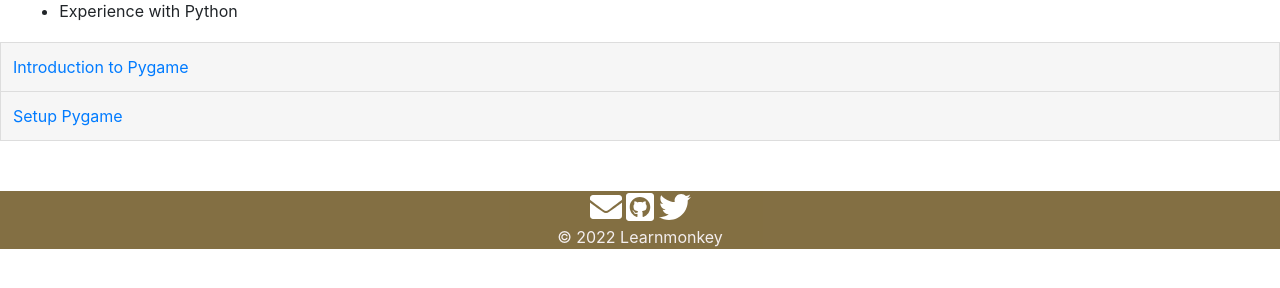
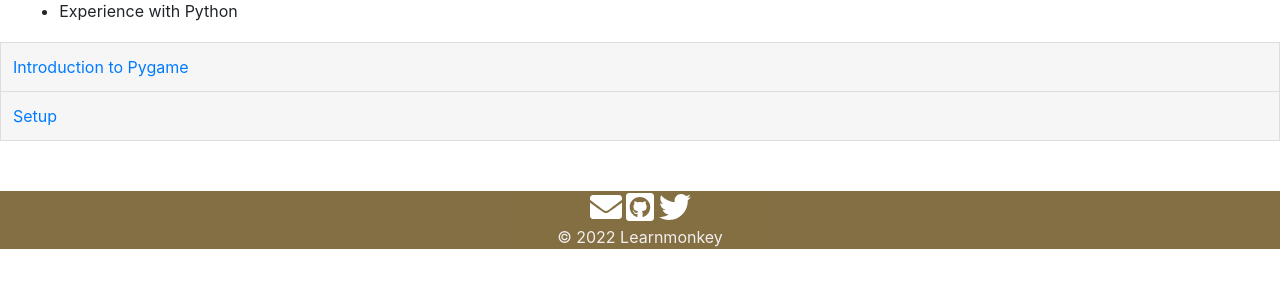
Before and after one commit to learnmonkey/learnmonkey.github.io, a Jekyll site: the page built from programming/python/pygame/index.html, in a window 1280 px wide. Shown: the part 571-859 px from the top of the page. Built offline with Jekyll 4.4.1, drawn with Linux system fonts in a browser that asks for light colours.

Commit message:
change layout pygame

```diff
--- a/_layouts/pygame.html
+++ b/_layouts/pygame.html
@@ -6,7 +6,7 @@
         <main>{{content}}</main>
         <ul id="tutorials-list">
               <a href="/programming/python/pygame/"><li>Introduction to Pygame</li></a>
-              <a href="/programming/python/pygame/setup/"><li>Setup Pygame</li></a>
+              <a href="/programming/python/pygame/setup/"><li>Setup</li></a>
         </ul>
         {%- include footer.html -%}
     </body>
```
